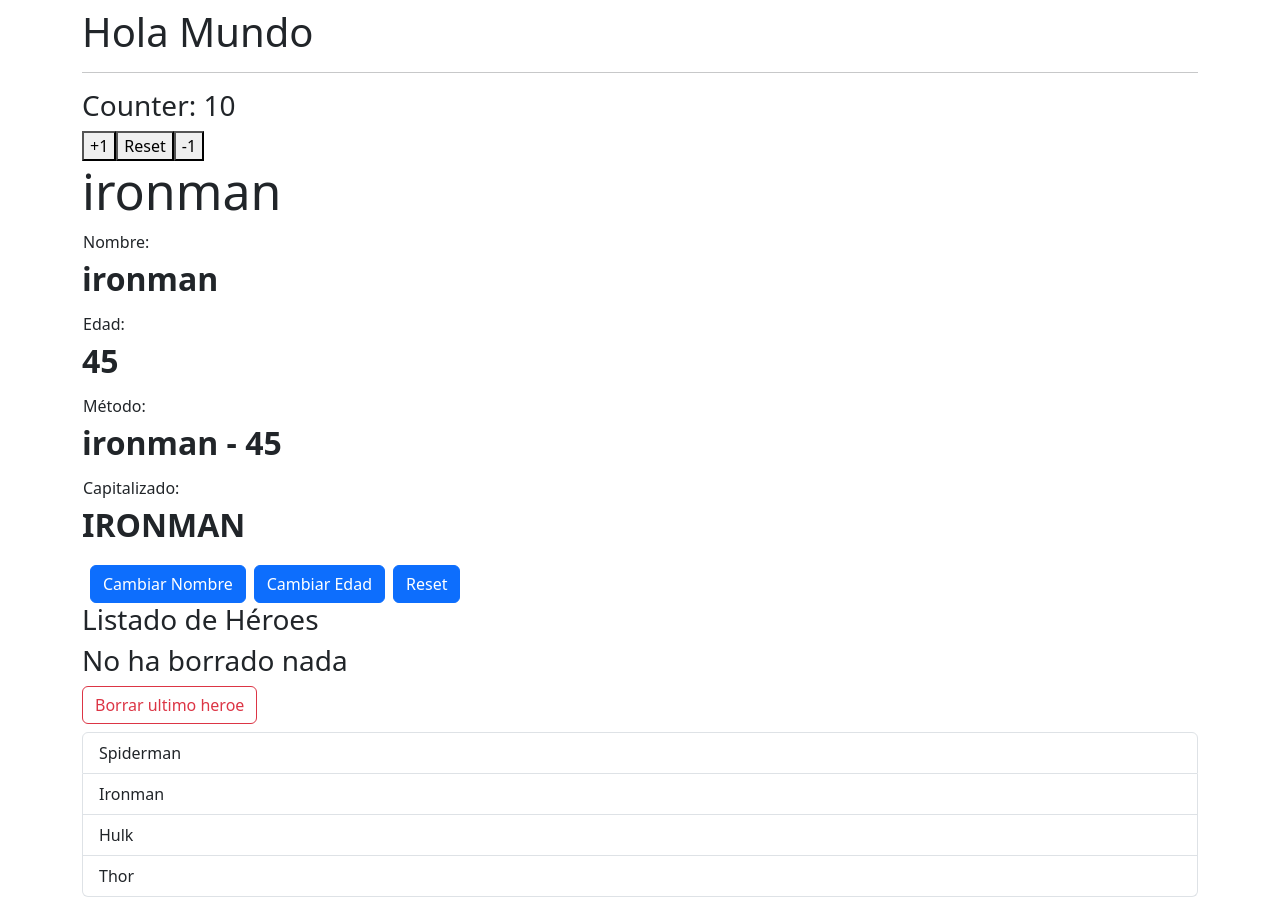
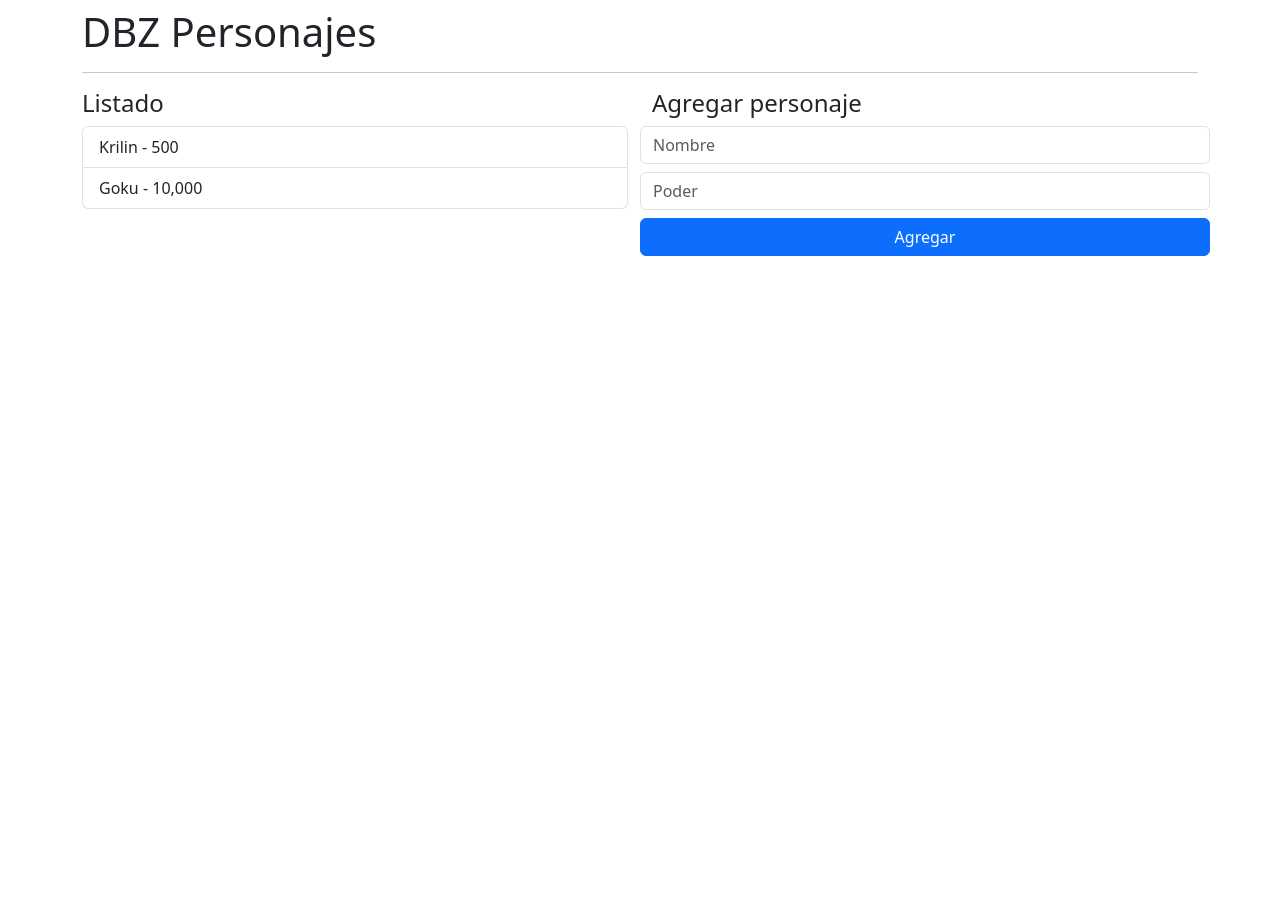
Before and after one commit to Hugespain/angular-bases-enplexus, an Angular app: page / in a window 1280 px wide. After the commit the page ends 800 px from the top, so only its background shows below. Built offline with nearby package versions, Linux system fonts and the light colour scheme.

Commit message:
Antes del ejercicio del video 61

```diff
--- a/src/app/app.component.html
+++ b/src/app/app.component.html
@@ -1,6 +1,7 @@
-<h1>{{title}}</h1>
-<hr>
+<!-- <h1>{{title}}</h1>
+<hr> -->
 
-<app-counter></app-counter>
+<app-dbz-page-main></app-dbz-page-main>
+<!-- <app-counter></app-counter>
 <app-heroes-hero></app-heroes-hero>
-<app-heroes-list></app-heroes-list>
+<app-heroes-list></app-heroes-list> -->
--- a/src/app/app.module.ts
+++ b/src/app/app.module.ts
@@ -5,6 +5,7 @@
 import { AppComponent } from './app.component';
 import { CounterModule } from './counter/counter.module'
 import { HeroesModule } from './heroes/heroes.module';
+import { DbzModule } from './dbz/dbz.module';
 
 @NgModule({
   declarations: [
@@ -15,6 +16,7 @@
     AppRoutingModule,
     CounterModule,
     HeroesModule,
+    DbzModule,
   ],
   providers: [],
   bootstrap: [AppComponent]
--- /dev/null
+++ b/src/app/dbz/components/list/list.component.css
@@ -0,0 +1,3 @@
+:host {
+  display: block;
+}
--- /dev/null
+++ b/src/app/dbz/components/list/list.component.html
@@ -0,0 +1,5 @@
+<h4>Listado</h4>
+    <ul class="list-group">
+      <li class="list-group-item">Krilin - 500</li>
+      <li class="list-group-item">Goku - 10,000</li>
+    </ul>
--- /dev/null
+++ b/src/app/dbz/pages/main-page.component.html
@@ -0,0 +1,28 @@
+<h1>DBZ Personajes</h1>
+<hr>
+
+
+<div class="row">
+  <div class="col">
+    <app-dbz-list></app-dbz-list>
+
+
+  </div>
+
+  <div class="col">
+    <h4>Agregar personaje</h4>
+
+    <form class="row">
+      <input type="text" class="form-control mb-2" placeholder="Nombre">
+
+      <input type="number" class="form-control mb-2" placeholder="Poder">
+
+      <button type="submit" class="btn btn-primary">
+        Agregar
+      </button>
+
+    </form>
+
+  </div>
+
+</div>
```
Also changed, not shown: src/app/dbz/components/list/list.component.ts (added, +10 -0 lines), src/app/dbz/dbz.module.ts (added, +20 -0 lines), src/app/dbz/pages/main-page.component.ts (added, +10 -0 lines).
